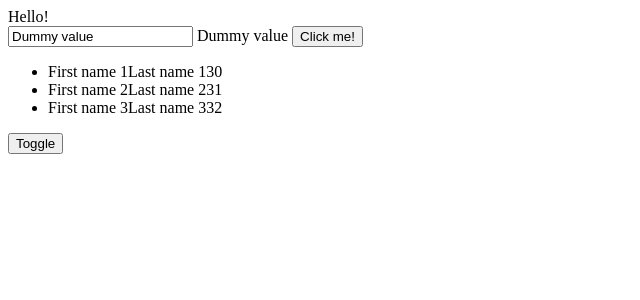
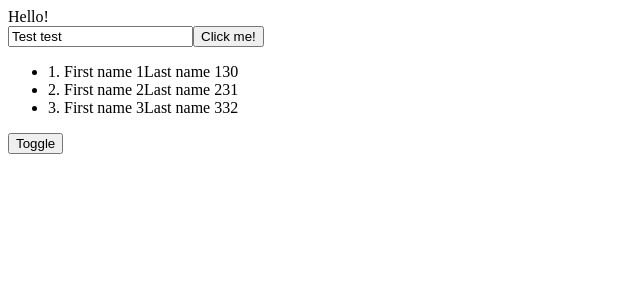
Before and after one commit to Te0gop/Angular-Fundamentals, an Angular app in the folder Components/: page / in a window 1280 px wide. Shown: the top 300 px of the page, without its empty margins (0-640 px from the left). Built offline with nearby package versions, Linux system fonts and the light colour scheme.

Commit message:
components

```diff
--- a/Components/src/app/app.component.html
+++ b/Components/src/app/app.component.html
@@ -1,12 +1,13 @@
 <div class="welcome-message">{{welcomeMessage}}</div>
-<app-name-input></app-name-input>
+<app-name-input (btnClick)="nameInputBtnHandler($event)" [inputValue]="nameInput"></app-name-input>
 
 <div *ngIf="isVisible">
   IS VISIBLE
 </div>
 
 <ul>
-  <li *ngFor="let user of users">
+  <li *ngFor="let user of users; let i = index">
+    <span>{{i + 1}}. </span>
     <span>{{user.firstName}}</span>
     <span>{{user.lastName}}</span>
     <span>{{user.age}}</span>
--- a/Components/src/app/app.component.ts
+++ b/Components/src/app/app.component.ts
@@ -28,7 +28,13 @@ export class AppComponent {
 
   isVisible = false;
 
+  nameInput = 'Test test';
+
   users = users;
+
+  nameInputBtnHandler(data: {inputEl: HTMLInputElement}) : void {
+    console.log(data.inputEl.value);
+  }
 
   constructor() {
 
--- a/Components/src/app/name-input/name-input.component.html
+++ b/Components/src/app/name-input/name-input.component.html
@@ -1,3 +1,5 @@
-<input [value]="inputValue" (keyup)="inputKeyupHandler($event)" type="text">
-{{inputValue}}
-<button (click)="btnClickHandler($event)">Click me!</button>
+<!-- <input [value]="inputValue" (keyup)="inputKeyupHandler($event)" type="text">
+{{inputValue}} -->
+
+<input type="text" [value]="inputValue" #inputEl>
+<button (click)="btnClickHandler($event, inputEl)">Click me!</button>
--- a/Components/src/app/name-input/name-input.component.ts
+++ b/Components/src/app/name-input/name-input.component.ts
@@ -1,4 +1,4 @@
-import { Component, OnInit } from '@angular/core';
+import { Component, OnInit, Input, Output, EventEmitter } from '@angular/core';
 
 @Component({
   selector: 'app-name-input',
@@ -7,7 +7,8 @@ import { Component, OnInit } from '@angular/core';
 })
 export class NameInputComponent {
 
-  inputValue = 'Dummy value';
+  @Input() inputValue = 'Default value';
+  @Output() btnClick = new EventEmitter();
 
   constructor() { }
 
@@ -15,8 +16,11 @@ export class NameInputComponent {
     this.inputValue = (event.target as HTMLInputElement).value;
   }
 
-  btnClickHandler(value: any) : void {
+  btnClickHandler(value: KeyboardEvent, inputEl: HTMLInputElement) : void {
     console.log('btn was clicked!', value);
+    this.btnClick.emit({ value });
+
+    this.btnClick.emit({ inputEl })
   }
 
 
```
